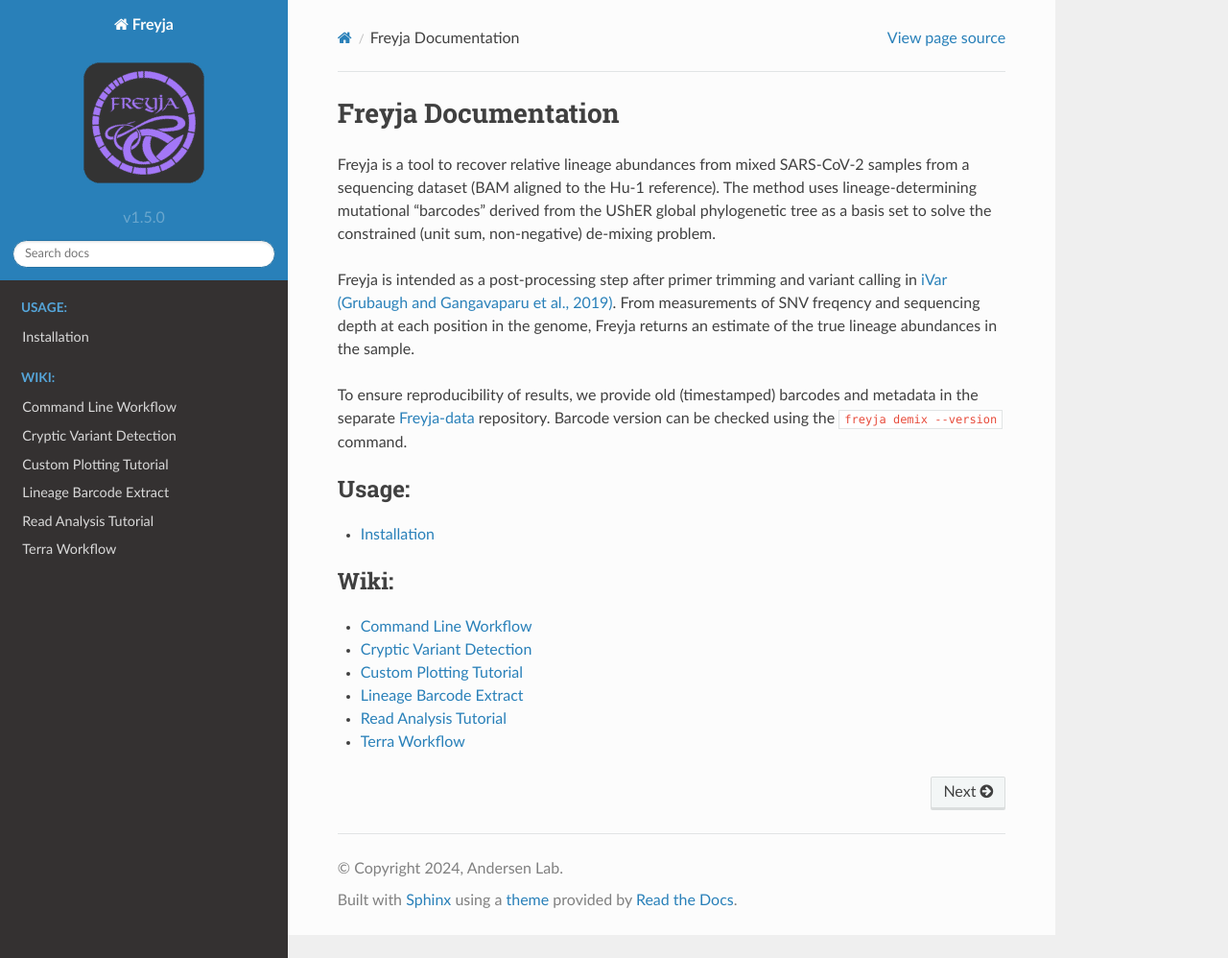
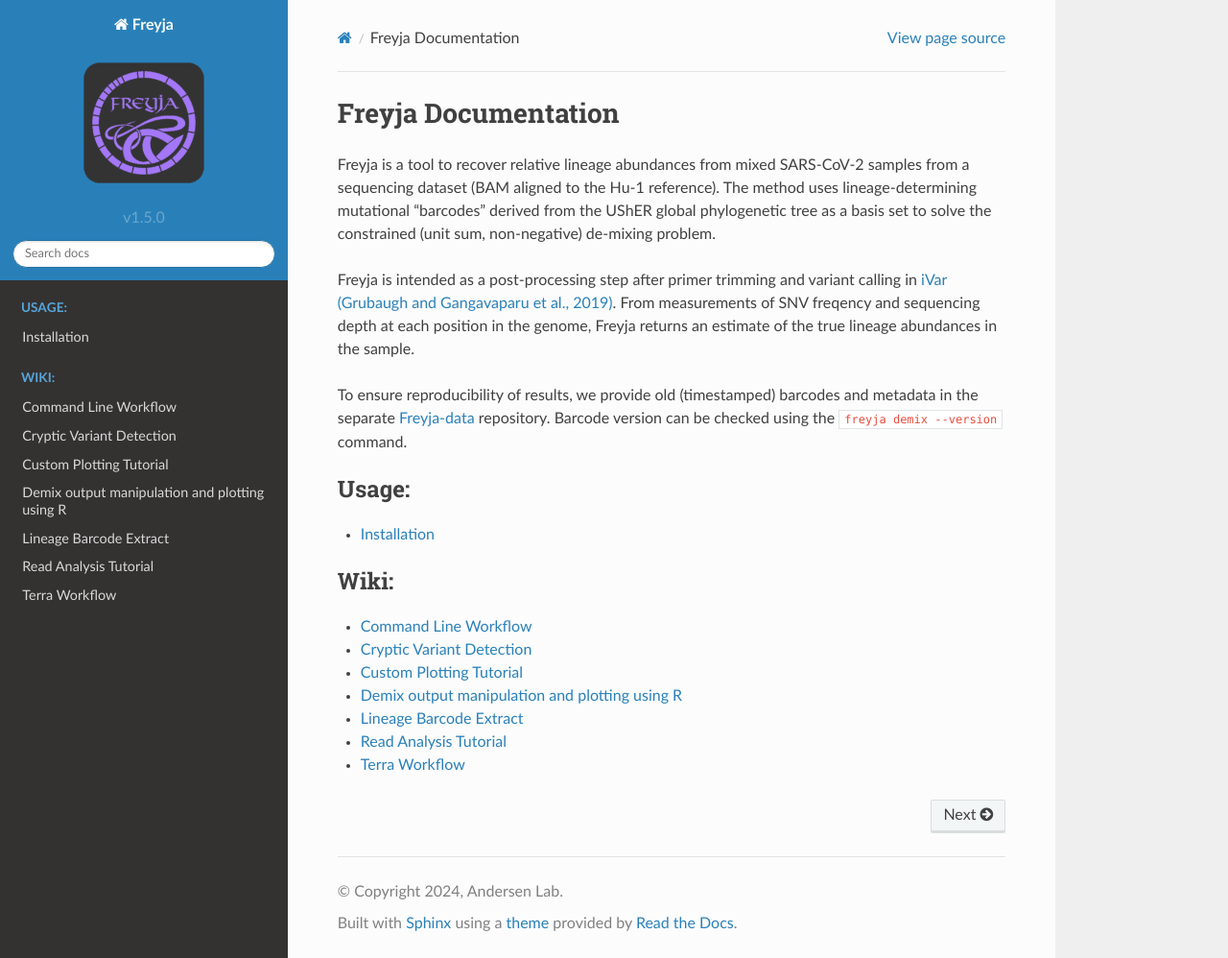
Before and after one commit to andersen-lab/Freyja, a Sphinx documentation site: the page built from docs/index.rst, in a window 1280 px wide and 998 px high. Shown: the whole window at 96% size. Built offline with Sphinx 7.4.7 and the Read the Docs theme 2.0.0, drawn with Linux system fonts in a browser that asks for light colours; some of the changed lines change nothing that is shown.

Commit message:
add custom demix output manipulation and plotting using R documentation

```diff
--- a/docs/index.rst
+++ b/docs/index.rst
@@ -33,6 +33,7 @@
    src/wiki/command_line_workflow
    src/wiki/cryptic_variants
    src/wiki/custom_plotting_tutorial
+   src/wiki/custom-plots-with-R
    src/wiki/lineage_barcode_extract
    src/wiki/read_analysis_tutorial
    src/wiki/terra_workflow
--- /dev/null
+++ b/docs/src/wiki/custom-plots-with-R.rst
@@ -0,0 +1,107 @@
+Demix output manipulation and plotting using R
+-------------------------------------------------------------------------------
+
+Here we discuss freyja ``demix`` output manipulation and plotting using R programming
+language.
+
+1. Change freyja ``demix`` output to a dataframe format.
+    Code credit for parsing the demix output: https://github.com/a-roguet
+.. code:: R
+
+    library(data.table)
+    library(tidyverse)
+    library(lubridate)
+
+    results<-read.table("test_sweep.tsv", fill = TRUE, sep = "\t", h=T)
+    results<-as.data.frame(sapply(results, function(x) str_replace_all(x, "[',()\\]\\[]", ""))) # Removed the unwanted character: [], () and commas
+    results<-as.data.frame(sapply(results, function(x) trimws(gsub("\\s+", " ", x)))) # Removed double spaces
+
+    # code credit: https://github.com/a-roguet
+    # Summarized data
+    summarized<-as.data.frame(setDT(tstrsplit(as.character(results$summarized), " ", fixed=TRUE))[]) # Extract Summarized data
+    summarized$sample<-results$X
+
+    for(i in 1:((ncol(summarized)-1)/2)){
+      if(i==1){
+        summarized.final<-summarized[,c(ncol(summarized),1:2)]
+      } else {
+        start=i*2-1; end=i*2
+        summarized.final<-rbind(summarized.final, setNames(summarized[,c(ncol(summarized), start:end)], names(summarized.final)))
+      }
+    }
+    summarized.final<-summarized.final[complete.cases(summarized.final), ]
+    names(summarized.final)<-c("Sample", "lineage", "abundance")
+
+
+    # Sublineages data
+    for(i in 1:nrow(results)){
+      lineages.temp<-as.data.frame(t(setDT(tstrsplit(as.character(results[i, 3]), " ", fixed=TRUE))[]))
+      abundances.temp<-as.data.frame(t(setDT(tstrsplit(as.character(results[i, 4]), " ", fixed=TRUE))[]))
+      sample.temp<-rep(results[i, 1], nrow(lineages.temp))
+      if(i==1){
+        sublineages.final<-cbind(sample.temp, lineages.temp, abundances.temp)
+      } else {
+        sublineages.final<-rbind(sublineages.final, cbind(sample.temp, lineages.temp, abundances.temp))
+      }
+    }
+    names(sublineages.final)<-c("Sample", "sublineage", "abundance")
+
+
+2. Read in time metadata information and merge it with abundance dataframe
+
+.. code:: R
+
+    time_metadata <- fread("sweep_metadata.csv")
+    combined_lineage_abundance_time_data <- time_metadata %>%
+      inner_join(summarized.final, by = "Sample")
+    combined_sublineage_abundance_time_data <- time_metadata %>%
+      inner_join(sublineages.final, by = "Sample")
+3. Create lineage prevalence stacked bar plots grouped by month interval
+
+.. code:: R
+
+     combined_lineage_abundance_time_data %>%
+      mutate(month = month(mdy(sample_collection_datetime)))%>%
+      mutate(abundance = as.numeric(abundance))%>%
+      group_by(lineage,month)%>%
+      summarise(mean_monthly_abundance = mean(abundance)) %>%
+       ggplot(grouped_interval_lineage, mapping = aes(fill= lineage, y=mean_monthly_abundance, x=month)) +
+       geom_bar(position="fill", stat="identity") + theme_minimal() +ylab("Variant Prevalence") +
+       ggtitle("Lineage prevalence")
+
+4. Create sub-lineage prevalence stacked bar plots grouped by month interval
+
+.. code:: R
+
+      combined_sublineage_abundance_time_data %>%
+      mutate(month = month(mdy(sample_collection_datetime)))%>%
+      mutate(month = as.factor(month)) %>%
+      mutate(abundance = as.numeric(abundance))%>%
+      group_by(sublineage,month)%>%
+      summarise(mean_monthly_abundance = mean(abundance))%>%
+      ggplot(grouped_interval_sublineage, mapping = aes(fill=sublineage, y=mean_monthly_abundance, x=month)) +
+      geom_bar(position="fill", stat="identity") + theme_minimal() +ylab("Variant Prevalence") +
+      ggtitle("Sublineage prevalence") +
+      theme(legend.title = element_text( size=2), legend.text=element_text(size=5))
+
+5. Create lineage prevalence per sample plots
+
+.. code:: R
+
+    combined_lineage_abundance_time_data %>%
+      mutate(abundance = as.numeric(abundance))%>%
+      group_by(lineage, Sample)%>%
+      summarise(mean_sample_abundance = mean(abundance)) %>%
+      ggplot(grouped_interval_lineage, mapping = aes(fill= lineage, y=mean_sample_abundance, x=Sample)) +
+      geom_bar(position="fill", stat="identity") + theme_minimal() +ylab("Variant Prevalence") +
+      ggtitle("Lineage prevalence") + theme(axis.text.x = element_text(angle = 45))
+
+6. Create stacked area plot showing lineage prevalence based on dates
+
+.. code:: R
+
+    combined_lineage_abundance_time_data %>%
+      mutate(abundance = as.numeric(abundance))%>%
+      ggplot(aes(x=sample_collection_datetime,y=abundance,group=lineage,fill=lineage)) +
+      geom_area(position="fill")+ theme_minimal() +ylab("Variant Prevalence")+
+      theme(axis.text.x = element_text(angle = 45))
```
